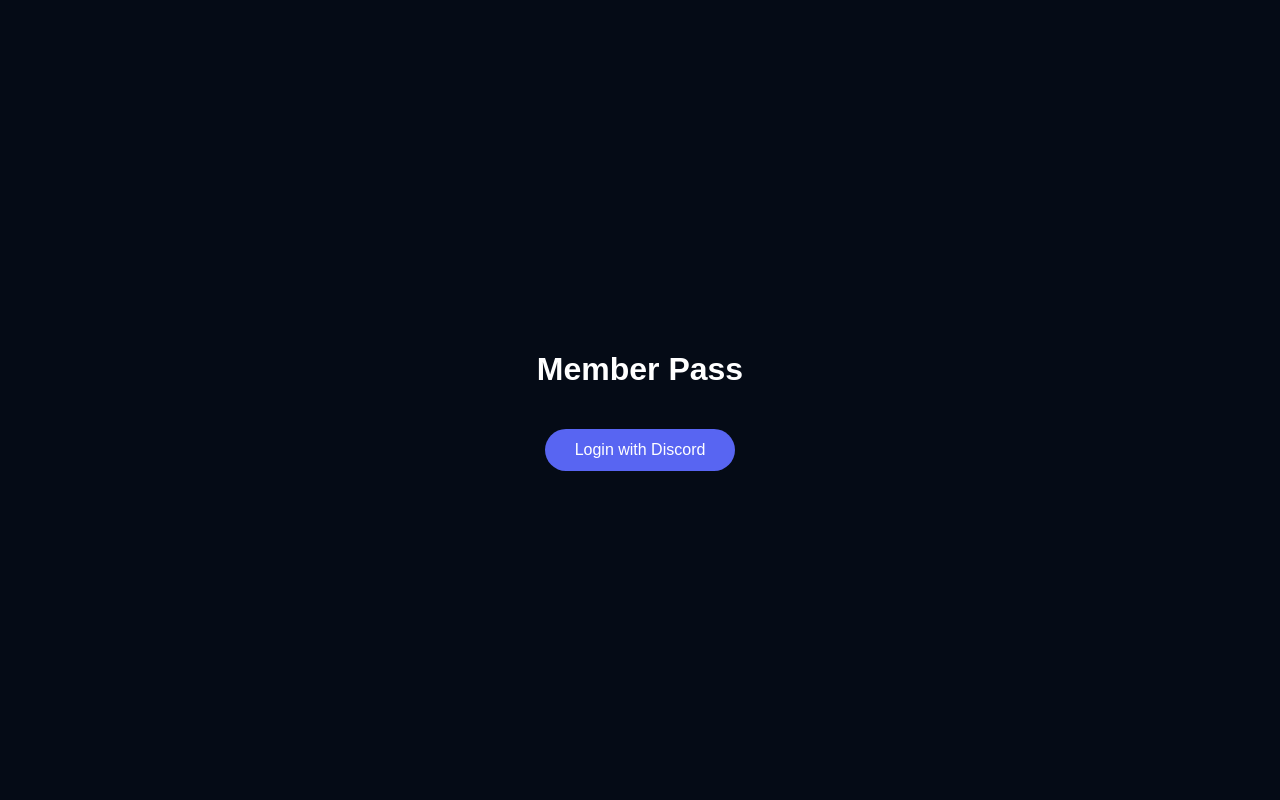
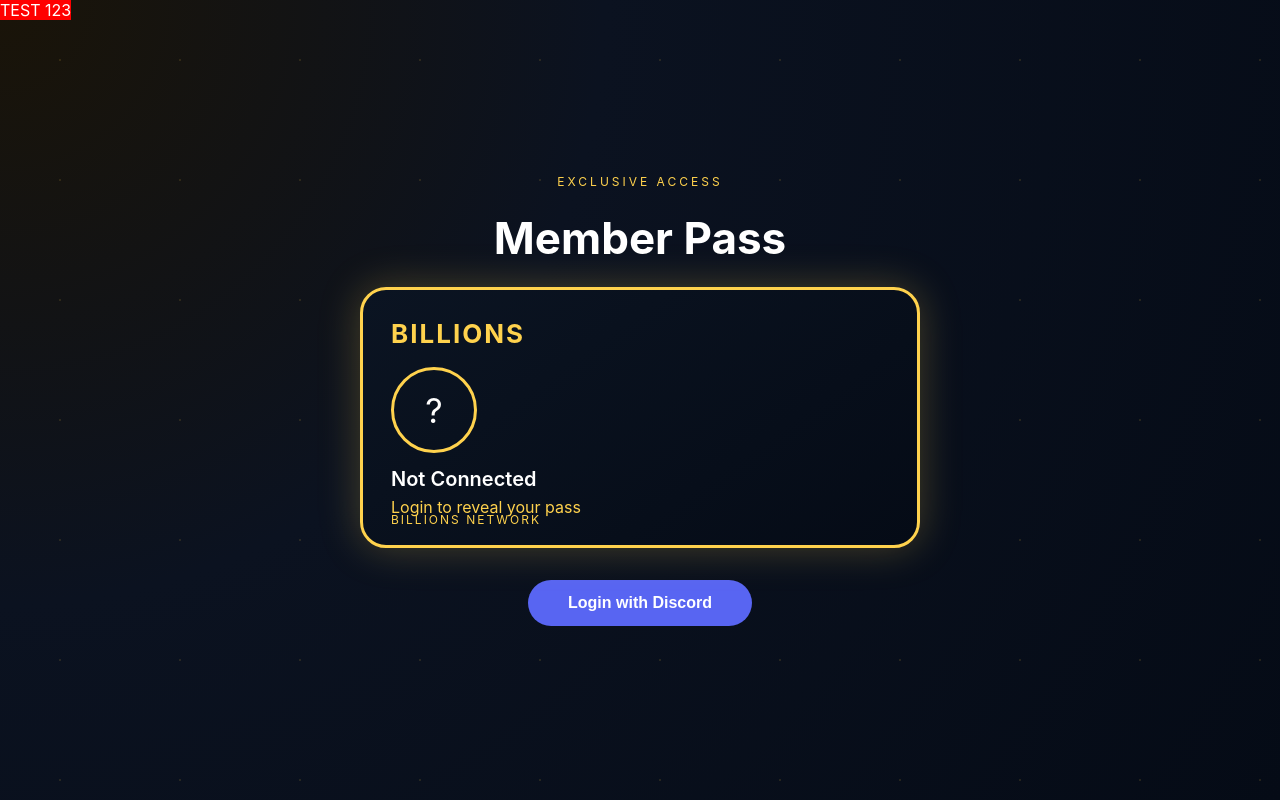
Before and after one commit to Retymi/Billions-member-pass, a plain HTML site: page index.html in a window 1280 px wide. Drawn offline with Linux system fonts and the light colour scheme.

Commit message:
test index html

```diff
--- a/index.html
+++ b/index.html
@@ -1,19 +1,64 @@
+<div style="position:fixed;top:0;left:0;background:red;color:white;z-index:9999">
+  TEST 123
+</div>
+
 <!DOCTYPE html>
 <html lang="en">
 <head>
   <meta charset="UTF-8">
-  <title>Billions Member Pass</title>
+  <title>Member Pass</title>
   <link rel="stylesheet" href="style.css">
 </head>
 <body>
 
-<div class="page">
-  <h1>Member Pass</h1>
+<div class="bg"></div>
 
-  <button class="action" onclick="window.location.href='/api/login'">
+<div class="container">
+  <div class="subtitle">EXCLUSIVE ACCESS</div>
+  <div class="title">Member Pass</div>
+
+  <div class="card">
+
+    <!-- LEFT -->
+    <div class="left">
+      <div class="brand">BILLIONS</div>
+
+      <!-- NOT CONNECTED -->
+      <div class="avatar not-connected" id="avatar">
+        <span>?</span>
+      </div>
+
+      <div class="status" id="statusTitle">Not Connected</div>
+      <div class="status-sub" id="statusSub">
+        Login to reveal your pass
+      </div>
+    </div>
+
+    <!-- RIGHT (тільки після логіну) -->
+    <div class="right hidden" id="right">
+      <div class="community">
+        YOU ARE IN<br>THE COMMUNITY
+      </div>
+
+      <div class="member-id">
+        MEMBER ID<br>
+        <span id="memberId">----</span>
+      </div>
+    </div>
+
+    <!-- FOOTER -->
+    <div class="footer">
+      BILLIONS NETWORK
+    </div>
+
+  </div>
+
+  <button class="action" id="loginBtn">
     Login with Discord
   </button>
+
 </div>
 
+<script src="script.js"></script>
 </body>
 </html>
--- a/script.js
+++ b/script.js
@@ -4,16 +4,35 @@
 const username = params.get("username");
 const avatar = params.get("avatar");
 
+const avatarEl = document.getElementById("avatar");
+const statusTitle = document.getElementById("statusTitle");
+const statusSub = document.getElementById("statusSub");
+const right = document.getElementById("right");
+const memberId = document.getElementById("memberId");
+const loginBtn = document.getElementById("loginBtn");
+
 if (id && username) {
-  document.getElementById("username").innerText = username;
-  document.getElementById("line1").innerText = "#0001";
+  // CONNECTED STATE
+
+  avatarEl.classList.remove("not-connected");
+  avatarEl.style.backgroundImage =
+    `url(https://cdn.discordapp.com/avatars/${id}/${avatar}.png)`;
+  avatarEl.innerHTML = "";
+
+  statusTitle.innerText = username;
+  statusSub.innerHTML = `<span class="gold">#0001</span><br>Member since Jan 2026`;
+
+  right.classList.remove("hidden");
 
   const year = new Date().getFullYear();
-  document.getElementById("memberId").innerText =
-    `BLN-${year}-0001`;
+  memberId.innerText = `BLN-${year}-0001`;
 
-  const avatarEl = document.getElementById("avatar");
-  avatarEl.style.backgroundImage =
-    `url(https://cdn.discordapp.com/avatars/${id}/${avatar}.png)`;
-  avatarEl.style.backgroundSize = "cover";
+  loginBtn.innerText = "Connected";
+  loginBtn.classList.add("connected");
+  loginBtn.disabled = true;
+} else {
+  // NOT CONNECTED
+  loginBtn.onclick = () => {
+    window.location.href = "/api/login";
+  };
 }
--- a/style.css
+++ b/style.css
@@ -1,40 +1,154 @@
+* {
+  box-sizing: border-box;
+}
+
 body {
   margin: 0;
-  background: #050b16;
-  color: white;
-  font-family: Arial, sans-serif;
+  height: 100vh;
+  font-family: Inter, Arial, sans-serif;
+  color: #fff;
+  background: radial-gradient(
+    circle at top left,
+    #1a1408 0%,
+    #0b1220 40%,
+    #050b16 100%
+  );
 }
 
-.page {
-  min-height: 100vh;
+/* STARS */
+.bg {
+  position: fixed;
+  inset: 0;
+  background-image: radial-gradient(#ffd24d 1px, transparent 1px);
+  background-size: 120px 120px;
+  opacity: 0.12;
+  pointer-events: none;
+}
+
+.container {
+  position: relative;
+  z-index: 1;
+  height: 100%;
   display: flex;
   flex-direction: column;
   justify-content: center;
   align-items: center;
+  gap: 22px;
+}
+
+.subtitle {
+  color: #ffd24d;
+  letter-spacing: 3px;
+  font-size: 12px;
+}
+
+.title {
+  font-size: 44px;
+  font-weight: 700;
 }
 
 .card {
-  border: 3px solid gold;
-  padding: 30px;
-  border-radius: 20px;
-  width: 300px;
-  text-align: center;
+  width: 560px;
+  min-height: 260px;
+  padding: 28px;
+  border-radius: 26px;
+  border: 3px solid #ffd24d;
+  background: linear-gradient(145deg, #0b1422, #050b16);
+  box-shadow: 0 0 40px rgba(255,210,77,0.25);
+  display: flex;
+  justify-content: space-between;
+  position: relative;
+}
+
+.left {
+  width: 55%;
+}
+
+.brand {
+  color: #ffd24d;
+  font-size: 26px;
+  font-weight: 700;
+  letter-spacing: 2px;
+  margin-bottom: 18px;
 }
 
 .avatar {
-  width: 100px;
-  height: 100px;
+  width: 86px;
+  height: 86px;
   border-radius: 50%;
-  margin: 0 auto 20px;
-  background: #333;
+  border: 3px solid #ffd24d;
+  margin-bottom: 14px;
+  background-size: cover;
+  background-position: center;
+  display: flex;
+  justify-content: center;
+  align-items: center;
+}
+
+.avatar.not-connected span {
+  font-size: 34px;
+}
+
+.status {
+  font-size: 20px;
+  font-weight: 600;
+}
+
+.status-sub {
+  margin-top: 6px;
+  color: #ffd24d;
+}
+
+.gold {
+  color: #ffd24d;
+}
+
+.right {
+  width: 40%;
+  text-align: right;
+  display: flex;
+  flex-direction: column;
+  justify-content: space-between;
+}
+
+.community {
+  color: #6f86ff;
+  letter-spacing: 4px;
+  line-height: 1.6;
+  font-size: 14px;
+}
+
+.member-id {
+  font-size: 14px;
+  color: #ffd24d;
+}
+
+.footer {
+  position: absolute;
+  bottom: 18px;
+  left: 28px;
+  color: #ffd24d;
+  font-size: 12px;
+  letter-spacing: 2px;
 }
 
 .action {
-  margin-top: 20px;
-  padding: 12px 30px;
-  border-radius: 30px;
+  margin-top: 10px;
+  padding: 14px 40px;
+  border-radius: 999px;
+  border: none;
   background: #5865f2;
-  color: white;
-  border: none;
+  color: #fff;
   font-size: 16px;
+  font-weight: 600;
+  cursor: pointer;
 }
+
+.action.connected {
+  background: #5865f2;
+  cursor: default;
+}
+
+.hidden {
+  display: none;
+}
```
Also changed, not shown: api/login.js (+21 -11 lines), pass.html (+5 -2 lines).
